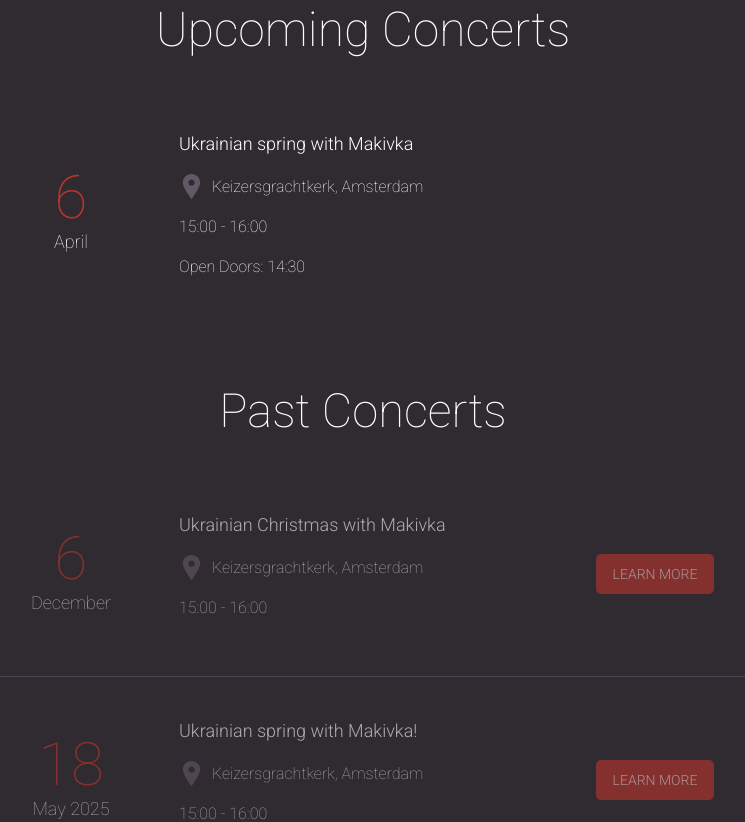
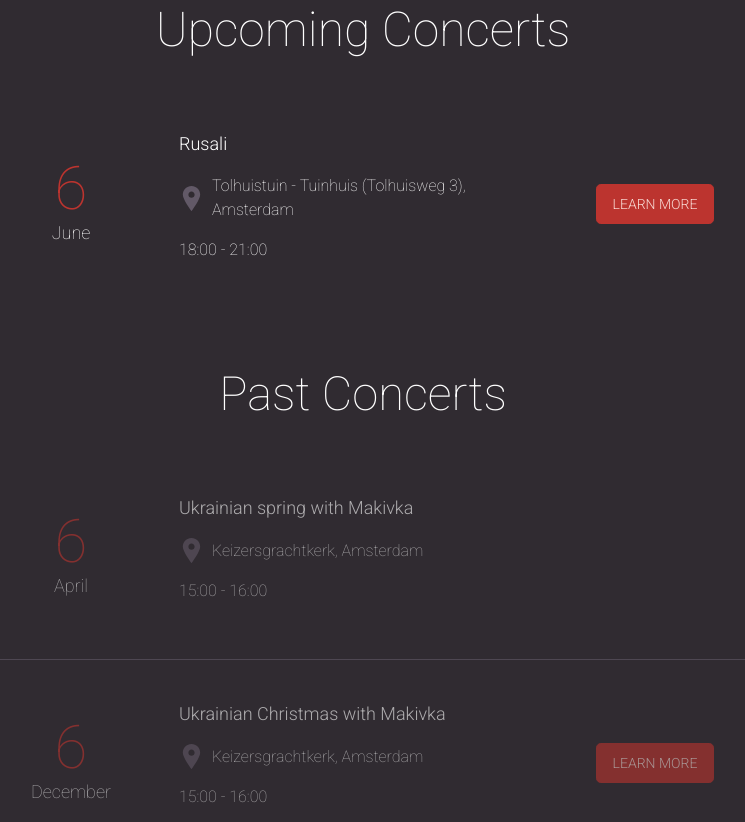
Before and after one commit to lkononenko/makivka-website, a Next.js app: page / in a window 1280 px wide. Shown: the part 940-1762 px from the top of the page, without its empty margins (277-1022 px from the left). Built offline with nearby package versions, Linux system fonts and the light colour scheme.

Commit message:
update agenda

```diff
--- a/src/app/page.tsx
+++ b/src/app/page.tsx
@@ -10,12 +10,12 @@ import { PastConcerts } from './partials/PastConcerts/PastConcerts'
 const upcomingConcerts = [
   {
     date: '6',
-    month: 'April',
-    title: 'Ukrainian spring with Makivka',
-    location: 'Keizersgrachtkerk, Amsterdam',
-    time: '15:00 - 16:00',
-    desc: 'Open Doors: 14:30'
-    // infoLink: 'https://www.eventbrite.com/e/ukrainian-christmas-in-amsterdam-tickets-1841853215549?aff=oddtdtcreator'
+    month: 'June',
+    title: 'Rusali',
+    location: 'Tolhuistuin - Tuinhuis (Tolhuisweg 3), Amsterdam',
+    time: '18:00 - 21:00',
+    // desc: 'Open Doors: 14:30',
+    infoLink: 'https://tolhuistuin.nl/evenementen/rusali'
   },
 ];
 
--- a/src/app/partials/PastConcerts/PastConcerts.tsx
+++ b/src/app/partials/PastConcerts/PastConcerts.tsx
@@ -4,6 +4,13 @@ import { AgendaItem, IAgendaItem } from '@/app/components/AgendaItem/AgendaItem'
 import React, { FC } from 'react';
 
 const pastConcerts = [
+  {
+    date: '6',
+    month: 'April',
+    title: 'Ukrainian spring with Makivka',
+    location: 'Keizersgrachtkerk, Amsterdam',
+    time: '15:00 - 16:00'
+  },
   {
     date: '6',
     month: 'December',
```
